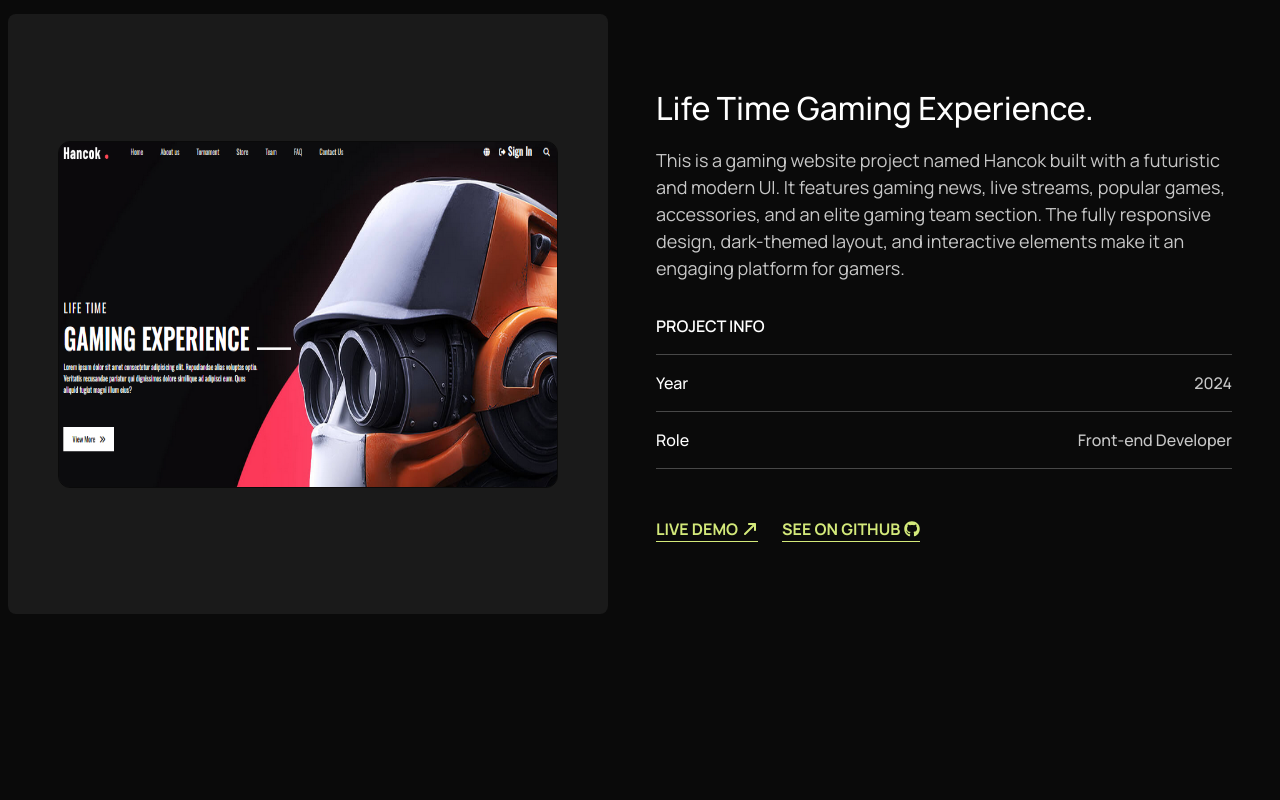
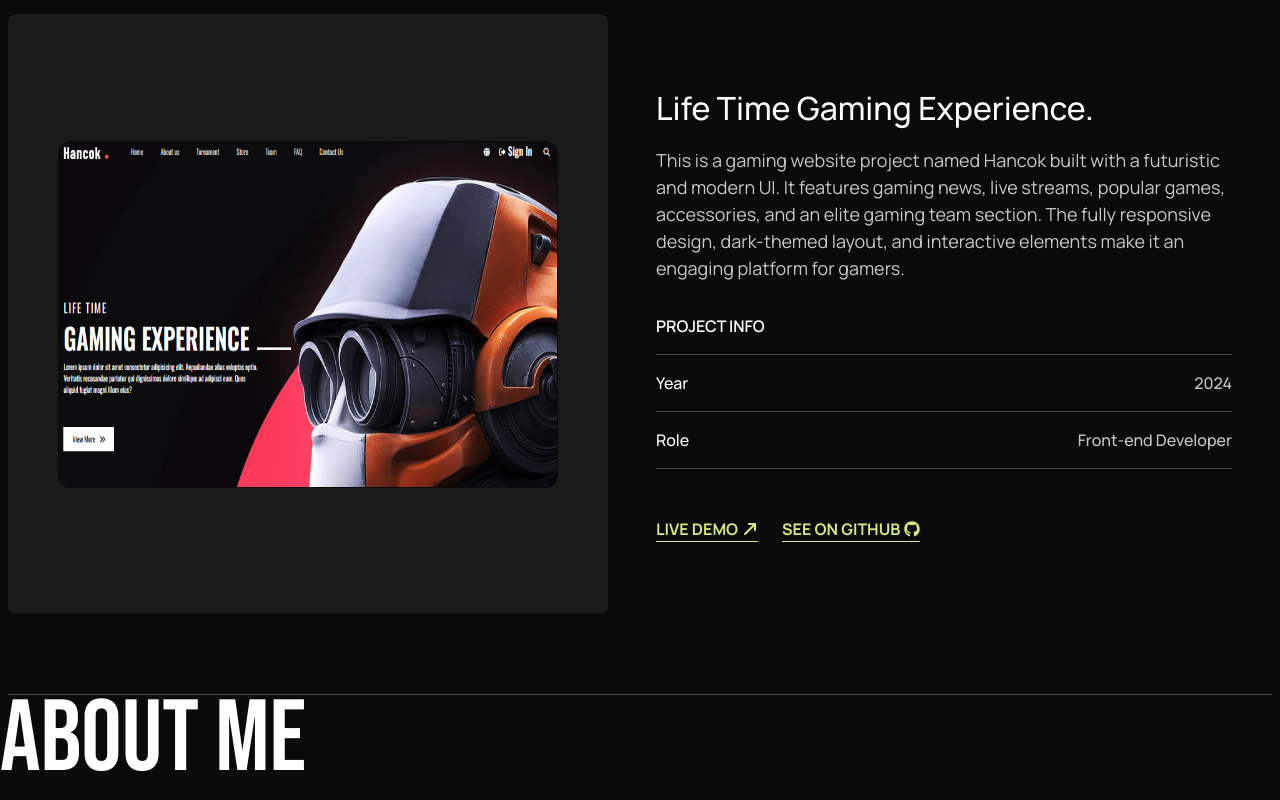
Before and after one commit to Riajul-56/Protfolio, a React (Vite) app: page / in a window 1280 px wide. Shown: the part 2505-3305 px from the top of the page. Before the commit the page ends 3199 px from the top, so only its background shows below. Built offline with nearby package versions, Linux system fonts and the light colour scheme.

Commit message:
add About section and integrate it into the main App component; refactor Projects section layout for improved structure

```diff
--- a/src/App.jsx
+++ b/src/App.jsx
@@ -2,6 +2,7 @@
 import Navbar from "./section/Navbar";
 import Banner from "./section/Banner";
 import Projects from "./section/Projects";
+import About from "./section/About";
 
 const App = () => {
   return(
@@ -9,6 +10,7 @@ const App = () => {
     <Navbar/>
     <Banner/>
     <Projects/>
+    <About/>
     </>
   )
 };
--- /dev/null
+++ b/src/section/About.jsx
@@ -0,0 +1,21 @@
+import React from "react";
+import Container from "../compoents/Container";
+import Flex from "../compoents/Flex";
+
+const About = () => {
+  return (
+    <section>
+      <Container>
+        <Flex>
+          <div>
+            <h2 className="font-primary_font font-normal text-[101px] text-heading_text leading-[90%] ">
+              About me
+            </h2>
+          </div>
+        </Flex>
+      </Container>
+    </section>
+  );
+};
+
+export default About;
--- a/src/section/Projects.jsx
+++ b/src/section/Projects.jsx
@@ -7,15 +7,16 @@ import project_3 from "../assets/project_3.png";
 
 const Projects = () => {
   return (
-    <section className="mt-20 pb-20 px-2 MyXl:px-0">
+    <section className="mt-20 px-2 MyXl:px-0 ">
+      <div className="border-b border-[#484848] pb-20">
         <Container>
           <div>
             <h2 className="text-heading_text font-primary_font font-normal text-[76px] leading-[100%]">
               Featured Projects
             </h2>
             <p className="text-primary_text text-[18px] font-normal font-secondary_font leading-[150%] max-w-[600px] mt-3">
-            Here are some of the selected projects that showcase my passion for
-            front-end development.
+              Here are some of the selected projects that showcase my passion
+              for front-end development.
             </p>
           </div>
 
@@ -52,6 +53,7 @@ const Projects = () => {
             link_2={"https://github.com/Riajul-56/Hancok"}
           />
         </Container>
+      </div>
     </section>
   );
 };
```
Lines whose indentation alone changed are shown as unchanged.
